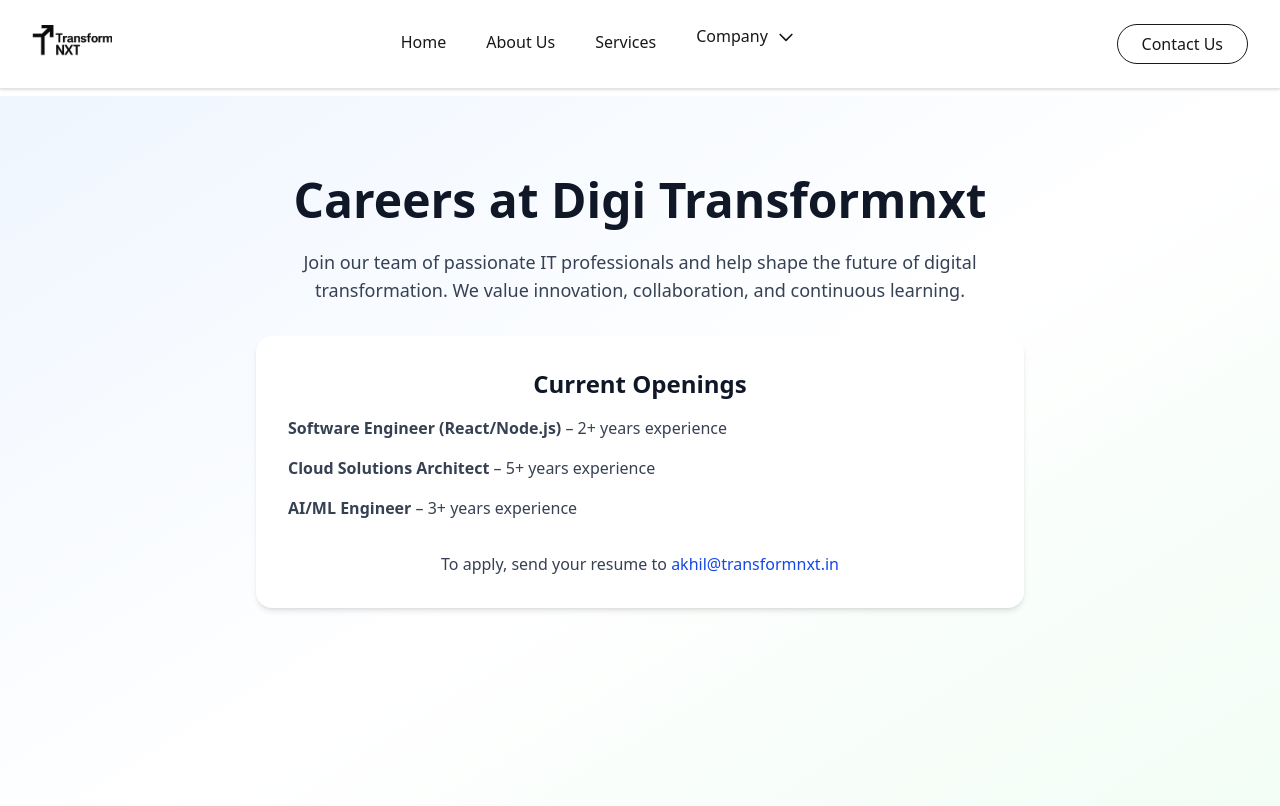
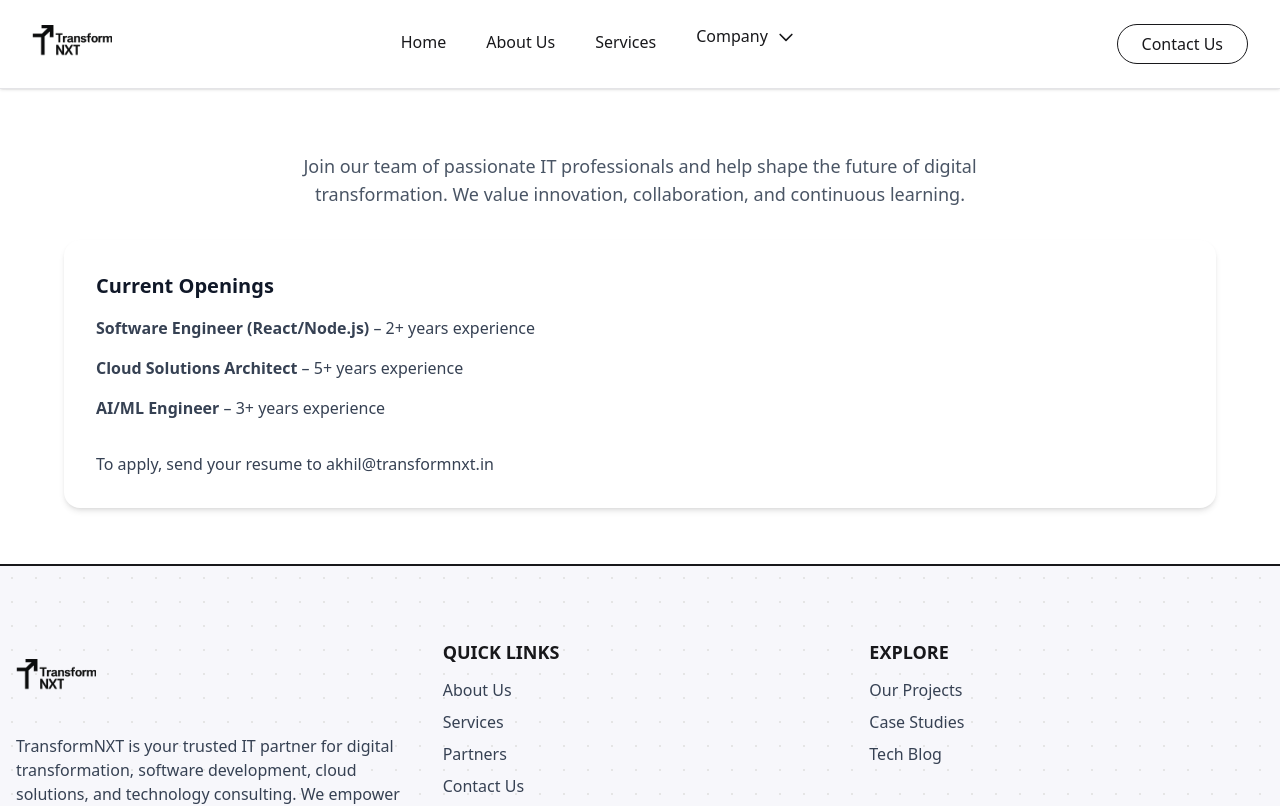
Before and after one commit to eacwolf/transformnxt, a React app: page /careers in a window 1280 px wide. Shown: the top 806 px of the page. Built offline with nearby package versions, Linux system fonts and the light colour scheme; the HTML template or start-up script is replaced by a standard one.

Commit message:
removed unwanted heading in the page

```diff
--- /dev/null
+++ b/src/components/PageContainer.tsx
@@ -0,0 +1,13 @@
+import type { ReactNode } from 'react';
+
+interface Props { children: ReactNode }
+
+export default function PageContainer({ children }: Props) {
+  return (
+    <div className="w-full bg-white mt-24">
+      <section className="container mx-auto px-4 py-14">
+        <div className="max-w-6xl mx-auto text-gray-900">{children}</div>
+      </section>
+    </div>
+  );
+}
--- a/src/pages/Blog.tsx
+++ b/src/pages/Blog.tsx
@@ -1,24 +1,24 @@
 
 
+import PageContainer from '../components/PageContainer';
+
 const Blog = () => (
-  <div className="w-full min-h-screen bg-gradient-to-br from-blue-50 via-white to-green-50 py-20 px-6 flex flex-col items-center mt-24">
-    <section className="max-w-3xl w-full text-center mb-16 animate-fadeIn">
-      <h1 className="text-4xl md:text-5xl font-extrabold mb-6 text-gray-900">Tech Blog</h1>
-      <p className="text-lg text-gray-700 mb-8">Insights, news, and thought leadership from Digi Transformnxt. Stay updated on the latest in IT, digital transformation, and emerging technologies.</p>
+  <PageContainer>
+    <div className="space-y-8">
+      <div className="text-center">
+        <p className="text-lg text-gray-600 max-w-3xl mx-auto">Insights, news, and thought leadership from Digi Transformnxt. Stay updated on the latest in IT, digital transformation, and emerging technologies.</p>
+      </div>
+
       <div className="bg-white rounded-2xl shadow-md p-8">
-        <h2 className="text-2xl font-bold mb-4 text-gray-900">Latest Posts</h2>
+        <h3 className="text-xl font-semibold mb-4 text-gray-900">Latest Posts</h3>
         <ul className="text-left text-gray-700 space-y-4">
           <li><span className="font-semibold">How AI is Transforming Business Operations</span> – Oct 2025</li>
           <li><span className="font-semibold">Cloud Migration Best Practices</span> – Sep 2025</li>
           <li><span className="font-semibold">The Future of IT Consulting</span> – Aug 2025</li>
         </ul>
       </div>
-    </section>
-    <style>{`
-      @keyframes fadeIn { from { opacity: 0; transform: translateY(40px); } to { opacity: 1; transform: none; } }
-      .animate-fadeIn { animation: fadeIn 1s cubic-bezier(.4,0,.2,1) both; }
-    `}</style>
-  </div>
+    </div>
+  </PageContainer>
 );
 
 export default Blog;
--- a/src/pages/Careers.tsx
+++ b/src/pages/Careers.tsx
@@ -1,25 +1,24 @@
 
 
+import PageContainer from '../components/PageContainer';
+
 const Careers = () => (
-  <div className="w-full min-h-screen bg-gradient-to-br from-blue-50 via-white to-green-50 py-20 px-6 flex flex-col items-center mt-24">
-    <section className="max-w-3xl w-full text-center mb-16 animate-fadeIn">
-      <h1 className="text-4xl md:text-5xl font-extrabold mb-6 text-gray-900">Careers at Digi Transformnxt</h1>
-      <p className="text-lg text-gray-700 mb-8">Join our team of passionate IT professionals and help shape the future of digital transformation. We value innovation, collaboration, and continuous learning.</p>
+  <PageContainer>
+    <div className="space-y-8">
+      <div className="text-center">
+        <p className="text-lg text-gray-600 max-w-3xl mx-auto">Join our team of passionate IT professionals and help shape the future of digital transformation. We value innovation, collaboration, and continuous learning.</p>
+      </div>
       <div className="bg-white rounded-2xl shadow-md p-8">
-        <h2 className="text-2xl font-bold mb-4 text-gray-900">Current Openings</h2>
+        <h3 className="text-xl font-semibold mb-4 text-gray-900">Current Openings</h3>
         <ul className="text-left text-gray-700 space-y-4">
           <li><span className="font-semibold">Software Engineer (React/Node.js)</span> – 2+ years experience</li>
           <li><span className="font-semibold">Cloud Solutions Architect</span> – 5+ years experience</li>
           <li><span className="font-semibold">AI/ML Engineer</span> – 3+ years experience</li>
         </ul>
-        <p className="mt-8 text-gray-700">To apply, send your resume to <a href="mailto:akhil@transformnxt.in" className="text-blue-700 hover:underline">akhil@transformnxt.in</a></p>
+        <p className="mt-8 text-gray-700">To apply, send your resume to <a href="mailto:akhil@transformnxt.in" className="hover:underline">akhil@transformnxt.in</a></p>
       </div>
-    </section>
-    <style>{`
-      @keyframes fadeIn { from { opacity: 0; transform: translateY(40px); } to { opacity: 1; transform: none; } }
-      .animate-fadeIn { animation: fadeIn 1s cubic-bezier(.4,0,.2,1) both; }
-    `}</style>
-  </div>
+    </div>
+  </PageContainer>
 );
 
 export default Careers;
--- a/src/pages/CaseStudies.tsx
+++ b/src/pages/CaseStudies.tsx
@@ -1,24 +1,24 @@
 
 
+import PageContainer from '../components/PageContainer';
+
 const CaseStudies = () => (
-  <div className="w-full min-h-screen bg-gradient-to-br from-blue-50 via-white to-green-50 py-20 px-6 flex flex-col items-center mt-24">
-    <section className="max-w-3xl w-full text-center mb-16 animate-fadeIn">
-      <h1 className="text-4xl md:text-5xl font-extrabold mb-6 text-gray-900">Case Studies</h1>
-      <p className="text-lg text-gray-700 mb-8">Explore how Digi Transformnxt has helped clients achieve digital transformation and business success through innovative IT solutions.</p>
+  <PageContainer>
+    <div className="space-y-8">
+      <div className="text-center">
+        <p className="text-lg text-gray-600 max-w-3xl mx-auto">Explore how Digi Transformnxt has helped clients achieve digital transformation and business success through innovative IT solutions.</p>
+      </div>
+
       <div className="bg-white rounded-2xl shadow-md p-8">
-        <h2 className="text-2xl font-bold mb-4 text-gray-900">Featured Case Studies</h2>
+        <h3 className="text-xl font-semibold mb-4 text-gray-900">Featured Case Studies</h3>
         <ul className="text-left text-gray-700 space-y-4">
           <li><span className="font-semibold">Retail AI Automation</span> – Improved efficiency by 40%</li>
           <li><span className="font-semibold">Cloud Migration for Healthcare</span> – Reduced costs by 30%</li>
           <li><span className="font-semibold">Enterprise Data Analytics</span> – Enabled real-time insights</li>
         </ul>
       </div>
-    </section>
-    <style>{`
-      @keyframes fadeIn { from { opacity: 0; transform: translateY(40px); } to { opacity: 1; transform: none; } }
-      .animate-fadeIn { animation: fadeIn 1s cubic-bezier(.4,0,.2,1) both; }
-    `}</style>
-  </div>
+    </div>
+  </PageContainer>
 );
 
 export default CaseStudies;
--- a/src/pages/services.tsx
+++ b/src/pages/services.tsx
@@ -17,12 +17,13 @@
   }
 ]
 
+import PageContainer from '../components/PageContainer';
+
 const Services = () => {
   return (
-    <div className="w-full min-h-screen bg-gradient-to-br from-blue-50 via-white to-green-50 py-16 px-6 md:px-12 mt-24">
+    <PageContainer>
       <div className="max-w-[1200px] mx-auto">
-        <header className="mb-12 text-center">
-          <h1 className="text-4xl md:text-5xl font-extrabold mb-4">Services</h1>
+        <header className="mb-8 text-center">
           <p className="text-lg text-gray-700 max-w-3xl mx-auto">We partner with enterprises and startups to design, build and scale digital products and capability using data, cloud and AI.</p>
         </header>
 
@@ -74,12 +75,12 @@
         </section>
 
         <section className="mb-24 text-center">
-          <h2 className="text-2xl font-bold mb-4">Ready to transform?</h2>
+          <h3 className="text-xl font-semibold mb-4">Ready to transform?</h3>
           <p className="text-gray-700 mb-6">Let's discuss how we can help you modernize, scale, and innovate.</p>
           <a href="/contact" className="inline-block px-8 py-4 bg-black text-white rounded-xl font-semibold">Get in touch</a>
         </section>
       </div>
-    </div>
+    </PageContainer>
   )
 }
 
```
